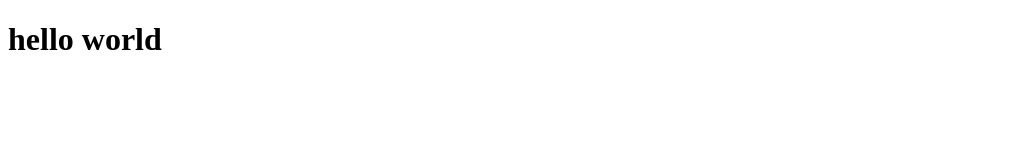
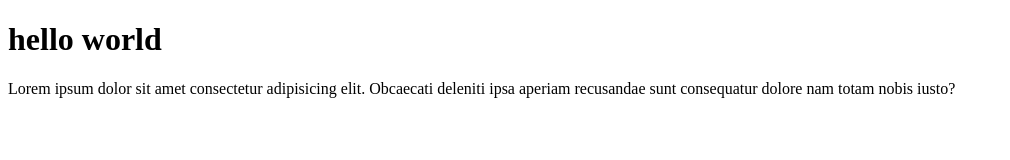
Before and after one commit to welman91/belajar-git-remote, a plain HTML site: page index.html in a window 1280 px wide. Shown: the whole page, without its empty margins (0-1010 px from the left). Drawn offline with Linux system fonts and the light colour scheme.

Commit message:
menambahkan paragraf

```diff
--- a/index.html
+++ b/index.html
@@ -7,5 +7,6 @@
 </head>
 <body>
     <h1>hello world</h1>
+    <p>Lorem ipsum dolor sit amet consectetur adipisicing elit. Obcaecati deleniti ipsa aperiam recusandae sunt consequatur dolore nam totam nobis iusto?</p>
 </body>
 </html>
```
